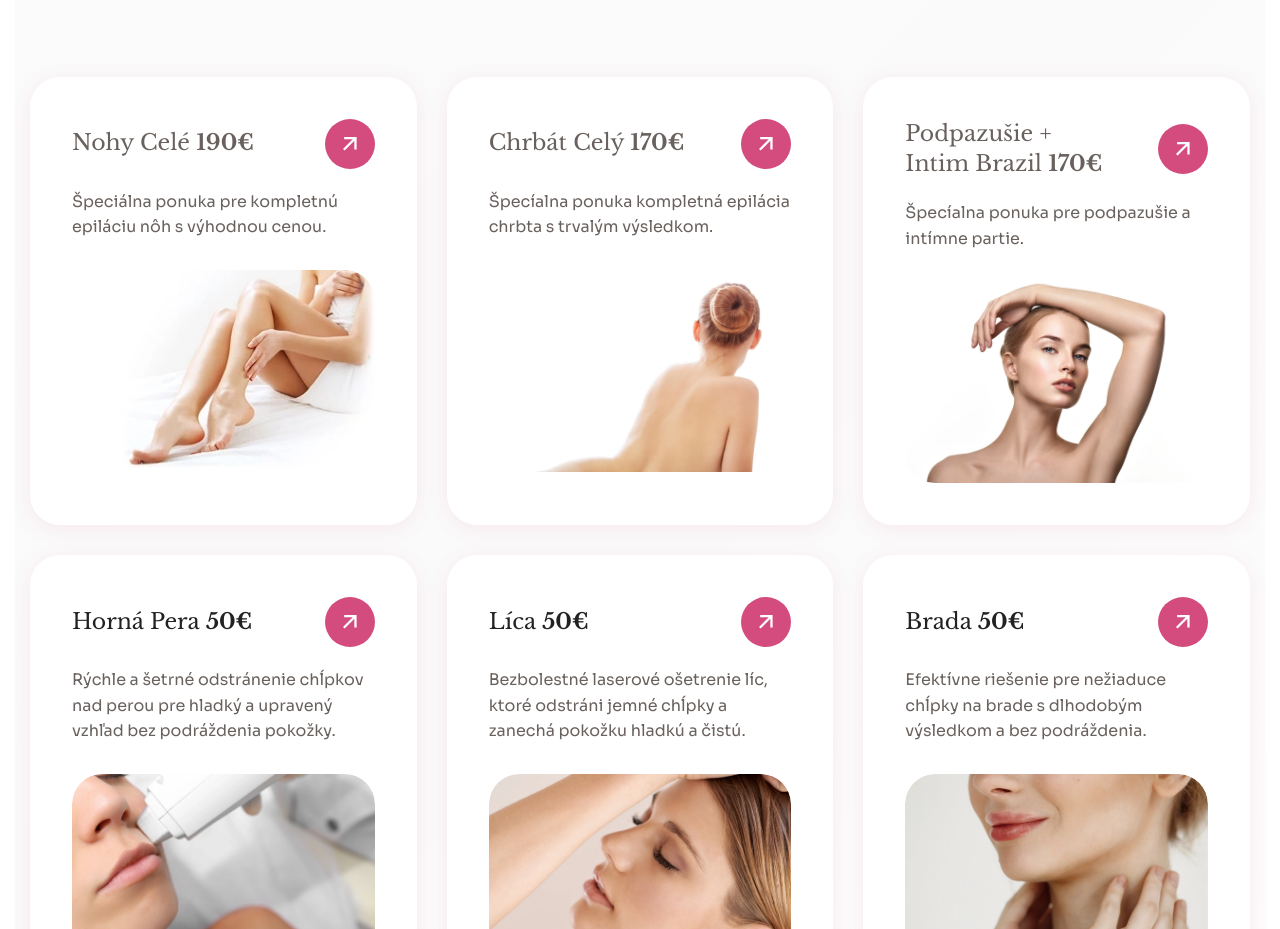
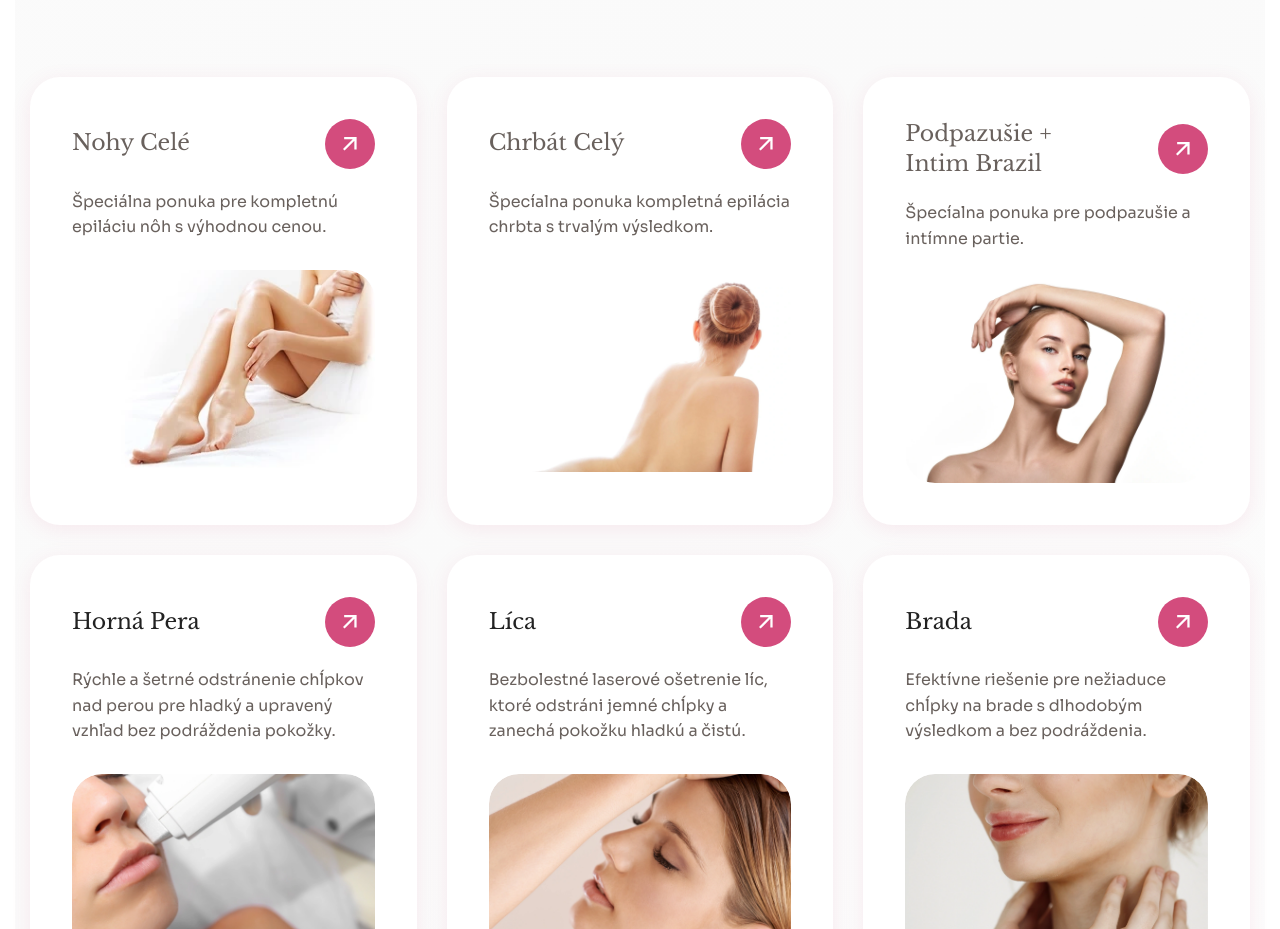
Before and after one commit to MartinOros/hbclinic-laser, a plain HTML site: page index.html in a window 1280 px wide. Shown: the part 1595-2524 px from the top of the page. Drawn offline with nearby package versions, Linux system fonts and the light colour scheme; animation ran at ten frames a second.

Commit message:
Remove pricing details from service titles in index.html for a cleaner presentation; maintain service descriptions for clarity.

```diff
--- a/index.html
+++ b/index.html
@@ -309,7 +309,7 @@
                     <div class="service-item akcie wow fadeInUp">
                         <div class="service-content">
                             <div class="service-content-title">
-                                <h2><a href="https://hbclinic.sk/rezervacia/" target="_blank" rel="noopener noreferrer">Nohy celé <span style="font-weight: 700;">190€</span></a></h2>
+                                <h2><a href="https://hbclinic.sk/rezervacia/" target="_blank" rel="noopener noreferrer">Nohy celé</a></h2>
                                 <a href="https://hbclinic.sk/rezervacia/" class="readmore-btn" target="_blank" rel="noopener noreferrer"><img src="images/arrow-white.svg" alt=""></a>
                             </div>
                             <p>Špeciálna ponuka pre kompletnú epiláciu nôh s výhodnou cenou.</p>
@@ -330,7 +330,7 @@
                     <div class="service-item akcie wow fadeInUp" data-wow-delay="0.05s">
                         <div class="service-content">
                             <div class="service-content-title">
-                                <h2><a href="https://hbclinic.sk/rezervacia/" target="_blank" rel="noopener noreferrer">Chrbát celý <span style="font-weight: 700;">170€</span></a></h2>
+                                <h2><a href="https://hbclinic.sk/rezervacia/" target="_blank" rel="noopener noreferrer">Chrbát celý</a></h2>
                                 <a href="https://hbclinic.sk/rezervacia/" class="readmore-btn" target="_blank" rel="noopener noreferrer"><img src="images/arrow-white.svg" alt=""></a>
                             </div>
                             <p>Špecíalna ponuka kompletná epilácia chrbta s trvalým výsledkom.</p>
@@ -351,7 +351,7 @@
                     <div class="service-item akcie wow fadeInUp" data-wow-delay="0.1s">
                         <div class="service-content">
                             <div class="service-content-title">
-                                <h2><a href="https://hbclinic.sk/rezervacia/" target="_blank" rel="noopener noreferrer">Podpazušie + Intim brazil <span style="font-weight: 700;">170€</span></a></h2>
+                                <h2><a href="https://hbclinic.sk/rezervacia/" target="_blank" rel="noopener noreferrer">Podpazušie + Intim brazil</a></h2>
                                 <a href="https://hbclinic.sk/rezervacia/" class="readmore-btn" target="_blank" rel="noopener noreferrer"><img src="images/arrow-white.svg" alt=""></a>
                             </div>
                             <p> Špecíalna ponuka  pre podpazušie a intímne partie.</p>
@@ -372,7 +372,7 @@
                     <div class="service-item wow fadeInUp" data-wow-delay="0.2s">
                         <div class="service-content">
                             <div class="service-content-title">
-                                <h2><a href="https://hbclinic.sk/rezervacia/" target="_blank" rel="noopener noreferrer">Horná pera <span style="font-weight: 700;">50€</span></a></h2>
+                                <h2><a href="https://hbclinic.sk/rezervacia/" target="_blank" rel="noopener noreferrer">Horná pera</a></h2>
                                 <a href="https://hbclinic.sk/rezervacia/" class="readmore-btn" target="_blank" rel="noopener noreferrer"><img src="images/arrow-white.svg" alt=""></a>
                             </div>
                             <p>Rýchle a šetrné odstránenie chĺpkov nad perou pre hladký a upravený vzhľad bez podráždenia pokožky.</p>
@@ -393,7 +393,7 @@
                     <div class="service-item wow fadeInUp" data-wow-delay="0.25s">
                         <div class="service-content">
                             <div class="service-content-title">
-                                <h2><a href="https://hbclinic.sk/rezervacia/" target="_blank" rel="noopener noreferrer">Líca <span style="font-weight: 700;">50€</span></a></h2>
+                                <h2><a href="https://hbclinic.sk/rezervacia/" target="_blank" rel="noopener noreferrer">Líca</a></h2>
                                 <a href="https://hbclinic.sk/rezervacia/" class="readmore-btn" target="_blank" rel="noopener noreferrer"><img src="images/arrow-white.svg" alt=""></a>
                             </div>
                             <p>Bezbolestné laserové ošetrenie líc, ktoré odstráni jemné chĺpky a zanechá pokožku hladkú a čistú.</p>
@@ -414,7 +414,7 @@
                     <div class="service-item wow fadeInUp" data-wow-delay="0.3s">
                         <div class="service-content">
                             <div class="service-content-title">
-                                <h2><a href="https://hbclinic.sk/rezervacia/" target="_blank" rel="noopener noreferrer">Brada <span style="font-weight: 700;">50€</span></a></h2>
+                                <h2><a href="https://hbclinic.sk/rezervacia/" target="_blank" rel="noopener noreferrer">Brada</a></h2>
                                 <a href="https://hbclinic.sk/rezervacia/" class="readmore-btn" target="_blank" rel="noopener noreferrer"><img src="images/arrow-white.svg" alt=""></a>
                             </div>
                             <p>Efektívne riešenie pre nežiaduce chĺpky na brade s dlhodobým výsledkom a bez podráždenia.</p>
```
